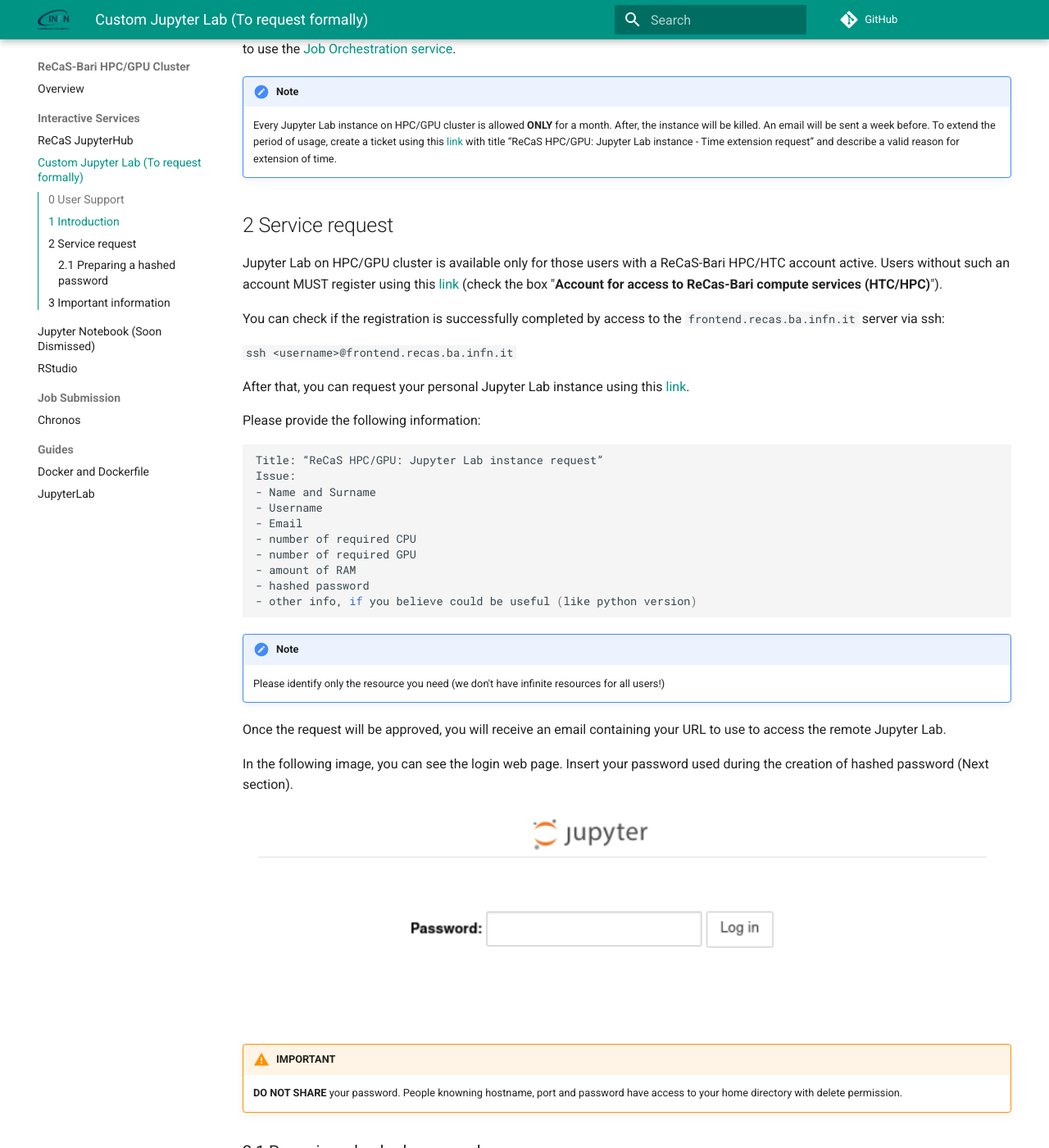
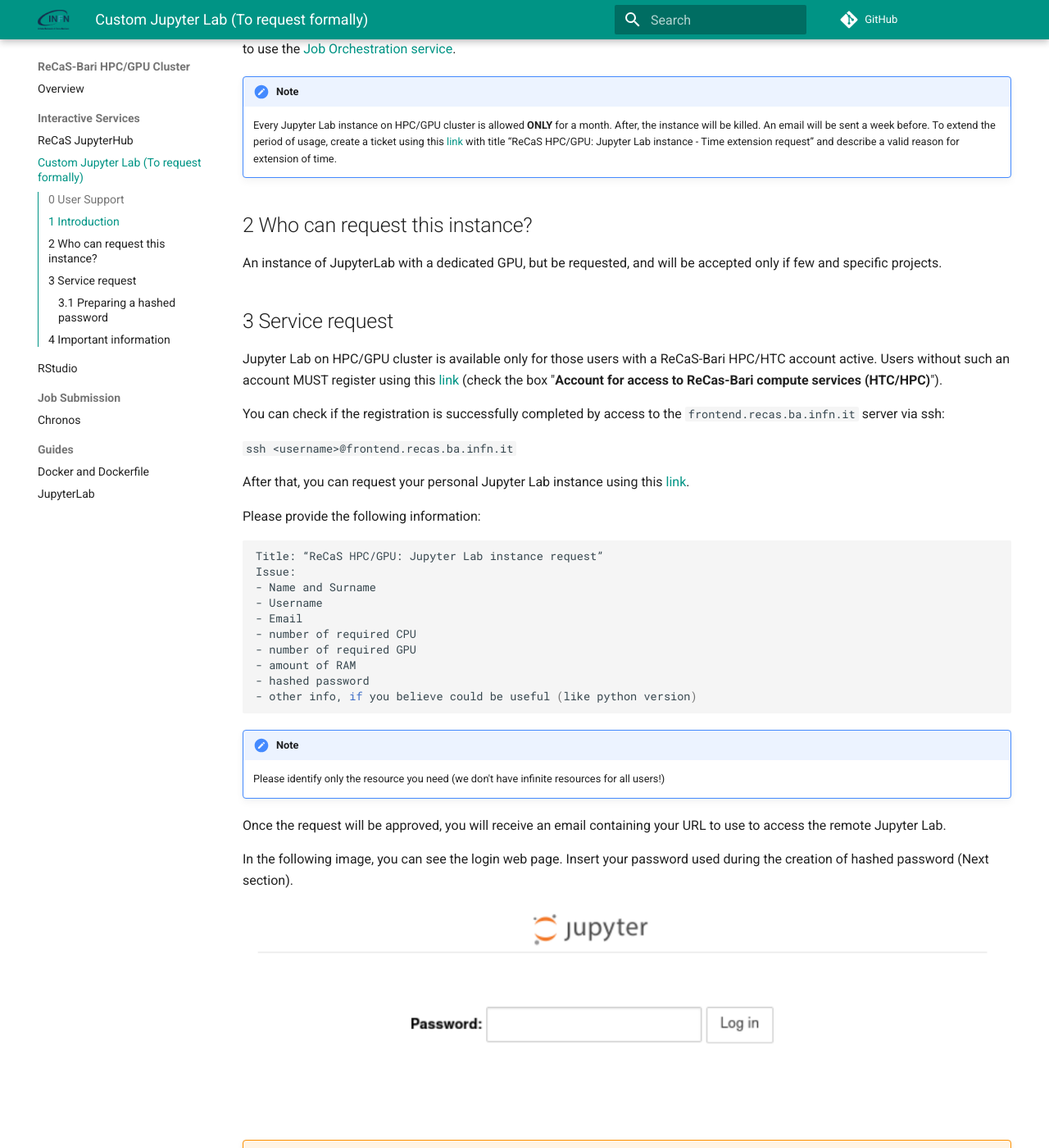
Before and after one commit to jvino/cluster-hpc-gpu-guides, an MkDocs documentation site: the page built from docs/interactive_services/jupyter_lab.md, in a window 1280 px wide and 1400 px high, scrolled down 644 px. Shown: the whole window at 82% size. Built offline with MkDocs 1.6.1 and Material for MkDocs 9.7.7, drawn with Linux system fonts in a browser that asks for light colours; comment, search, counter and statistics services are not loaded; some of the changed text lies outside the part shown.

Commit message:
new JupyterHub guides

```diff
--- a/docs/interactive_services/jupyter_lab.md
+++ b/docs/interactive_services/jupyter_lab.md
@@ -20,7 +20,11 @@
 !!! note
     Every Jupyter Lab instance on HPC/GPU cluster is allowed **ONLY** for a month. After, the instance will be killed. An email will be sent a week before. To extend the period of usage, create a ticket using this [link](https://www.recas-bari.it/index.php/en/recas-bari-servizi-en/support-request) with title “ReCaS HPC/GPU: Jupyter Lab instance - Time extension request” and describe a valid reason for extension of time.
 
-## 2 Service request
+## 2 Who can request this instance?
+
+An instance of JupyterLab with a dedicated GPU, but be requested, and will be accepted only if few and specific projects.
+
+## 3 Service request
 Jupyter Lab on HPC/GPU cluster is available only for those users with a ReCaS-Bari HPC/HTC account active. Users without such an account MUST register using this [link](https://www.recas-bari.it/index.php/en/recas-bari-servizi-en/richiesta-credenziali-2) (check the box "**Account for access to ReCas-Bari compute services (HTC/HPC)**").
 
 You can check if the registration is successfully completed by access to the `frontend.recas.ba.infn.it` server via ssh:
@@ -56,7 +60,7 @@
 !!! warning "IMPORTANT"
     **DO NOT SHARE** your password. People knowning hostname, port and password have access to your home directory with delete permission.
 
-### 2.1 Preparing a hashed password
+### 3.1 Preparing a hashed password
 You can prepare a hashed password manually.
 
 Open a shell, install the notebook python module (pip3 install notebook) and type the following lines in a python shell:
@@ -76,7 +80,7 @@
 
 For reference, the [official web page](https://jupyter-notebook.readthedocs.io/en/stable/public_server.html#preparing-a-hashed-password).
 
-## 3 Important information
+## 4 Important information
 
 Your instance of Jupyter notebook is executed inside a container and **ONLY** the files stored in your HOME directory in the ReCaS-Bari GPFS file system will be preserved if faults occur, namely /lustrehome. Any local file content or module installation are lost if the container is stopped or crashes. So, use the GPFS file system for all your important files.
 
--- a/mkdocs.yml
+++ b/mkdocs.yml
@@ -28,7 +28,7 @@
   - Interactive Services:
     - ReCaS JupyterHub: 'interactive_services/jupyter-lab-for-recas-users.md'
     - Custom Jupyter Lab (To request formally): 'interactive_services/jupyter_lab.md'
-    - Jupyter Notebook (Soon Dismissed): 'interactive_services/jupyter_notebook.md'
+    #- Jupyter Notebook (Soon Dismissed): 'interactive_services/jupyter_notebook.md'
     - RStudio: 'interactive_services/rstudio.md'
   - Job Submission:
     - Chronos: 'job_submission/chronos.md'
```
Also changed, not shown: docs/guides/jupyter-lab.md (+2 -0 lines), docs/guides/images/jupyter-new-kernel-notebook.png (deleted).
